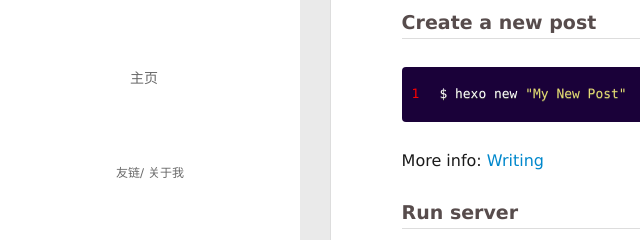
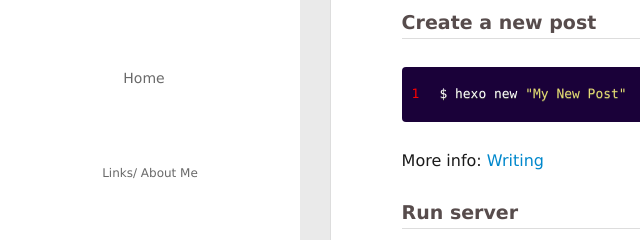
Before and after one commit to Tingtingeva/Tingtingeva.github.io, a plain HTML site: page 2025/05/18/hello-world/index.html in a window 1280 px wide. Shown: the part 337-577 px from the top of the page, 0-640 px from the left. Drawn offline with Linux system fonts and the light colour scheme; some packages are replaced by stand-ins of ours; no server answers; a script that the page names is missing.

Commit message:
Site updated: 2025-05-23 16:37:11

```diff
--- a/2025/05/18/hello-world/index.html
+++ b/2025/05/18/hello-world/index.html
@@ -73,18 +73,18 @@
 		<nav class="header-menu">
 			<ul>
 
-				<li><a href="/" >主页</a></li>
+				<li><a href="/" >Home</a></li>
 
 			</ul>
 		</nav>
 		<nav class="header-smart-menu">
 
 
-					<a q-on="click: openSlider(e, 'friends')" href="javascript:void(0)">友链</a>
+					<a q-on="click: openSlider(e, 'friends')" href="javascript:void(0)">Links</a>
 
 
 
-					<a q-on="click: openSlider(e, 'aboutme')" href="javascript:void(0)">关于我</a>
+					<a q-on="click: openSlider(e, 'aboutme')" href="javascript:void(0)">About Me</a>
 
 
 		</nav>
@@ -133,7 +133,7 @@
 				<ul style="width: 50%">
 
 
-					<li style="width: 100%"><a href="/">主页</a></li>
+					<li style="width: 100%"><a href="/">Home</a></li>
 
 				</ul>
 			</nav>
@@ -478,11 +478,11 @@
 
 
 
-      <li style="width: 50%" q-on="click: openSlider(e, 'friends')"><a href="javascript:void(0)" q-class="active:friends">友链</a></li>
+      <li style="width: 50%" q-on="click: openSlider(e, 'friends')"><a href="javascript:void(0)" q-class="active:friends">Links</a></li>
 
 
 
-      <li style="width: 50%" q-on="click: openSlider(e, 'aboutme')"><a href="javascript:void(0)" q-class="active:aboutme">关于我</a></li>
+      <li style="width: 50%" q-on="click: openSlider(e, 'aboutme')"><a href="javascript:void(0)" q-class="active:aboutme">About Me</a></li>
 
 
     </ul>
```
Also changed, not shown: 2025/05/18/tingting/index.html (+6 -6 lines), archives/2025/05/index.html (+6 -6 lines), archives/2025/index.html (+6 -6 lines), archives/index.html (+6 -6 lines), index.html (+6 -6 lines).
